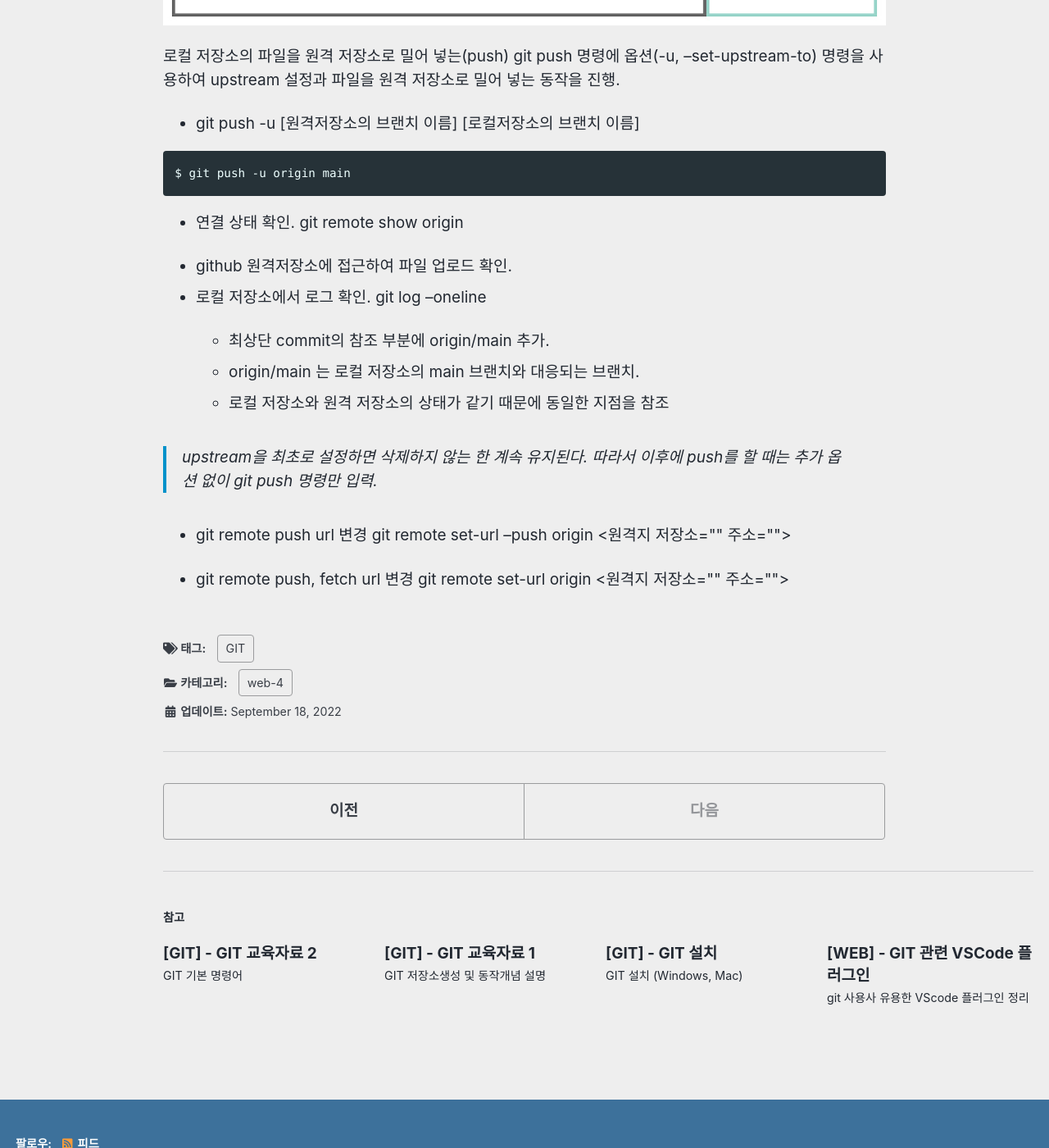
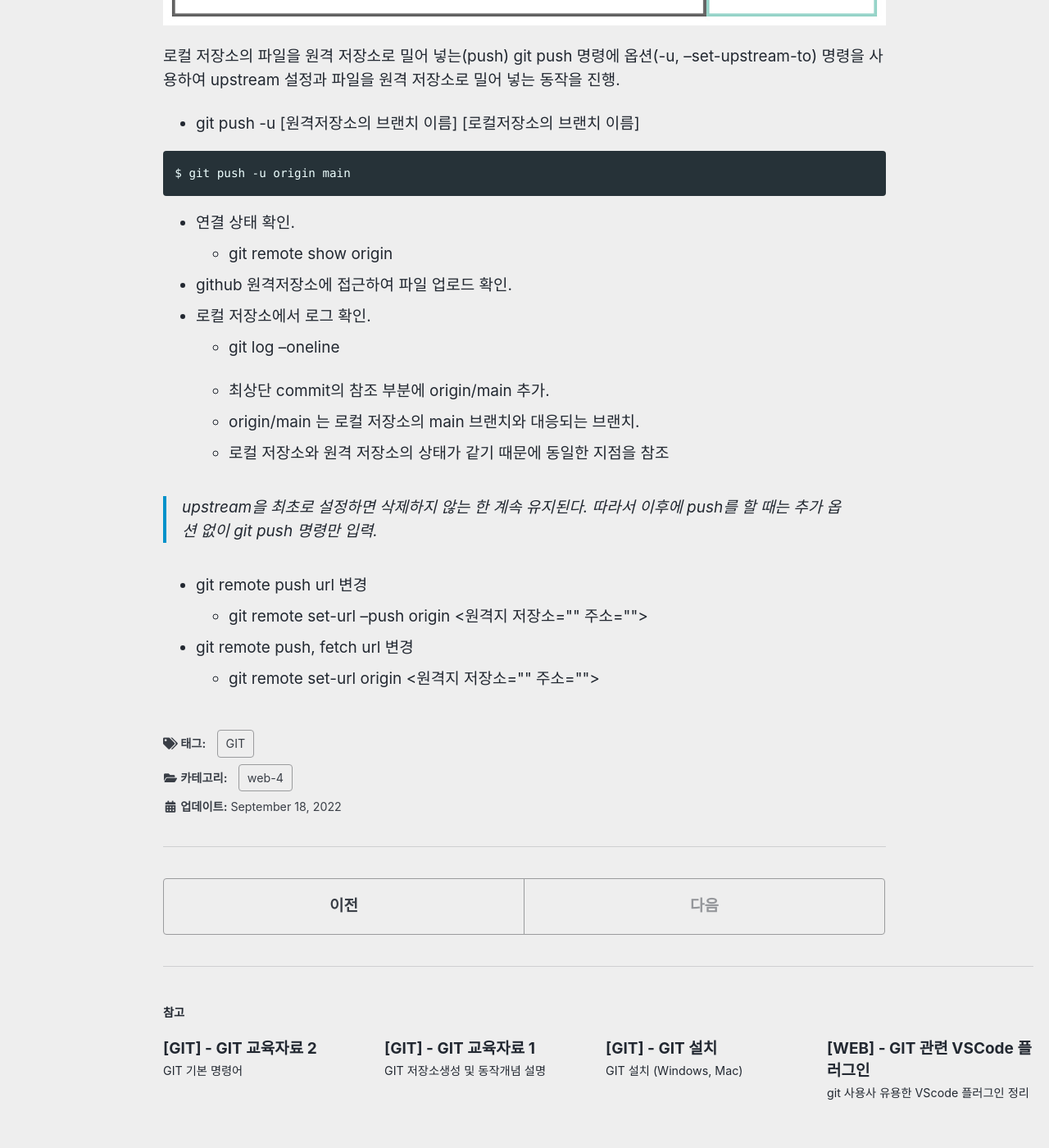
Before and after one commit to sorincorp-edu/sorincorp-edu.github.io, a Jekyll site: the page built from _posts/2022-09-18-web-4-git_basic_lec03.md, in a window 1280 px wide and 1400 px high, scrolled down 2151 px. Shown: the whole window at 82% size. Built offline with Jekyll 4.4.1, drawn with Linux system fonts in a browser that asks for light colours; cached includes are drawn as plain includes; a script that is not in the unit is left out.

Commit message:
git 실습 #3 수정

````diff
--- a/_posts/2022-09-18-web-4-git_basic_lec03.md
+++ b/_posts/2022-09-18-web-4-git_basic_lec03.md
@@ -74,11 +74,11 @@ $ git push -u origin main
 ```
 
 - 연결 상태 확인.
-  git remote show origin
+  - git remote show origin
 
 - github 원격저장소에 접근하여 파일 업로드 확인.
 - 로컬 저장소에서 로그 확인.
-  git log --oneline
+  - git log --oneline
 
   - 최상단 commit의 참조 부분에 origin/main 추가.
   - origin/main 는 로컬 저장소의 main 브랜치와 대응되는 브랜치.
@@ -88,7 +88,7 @@ $ git push -u origin main
 > 따라서 이후에 push를 할 때는 추가 옵션 없이 git push 명령만 입력.
 
 - git remote push url 변경
-  git remote set-url --push origin <원격지 저장소 주소>
+  - git remote set-url --push origin <원격지 저장소 주소>
 
 - git remote push, fetch url 변경
-  git remote set-url origin <원격지 저장소 주소>
+  - git remote set-url origin <원격지 저장소 주소>
````
